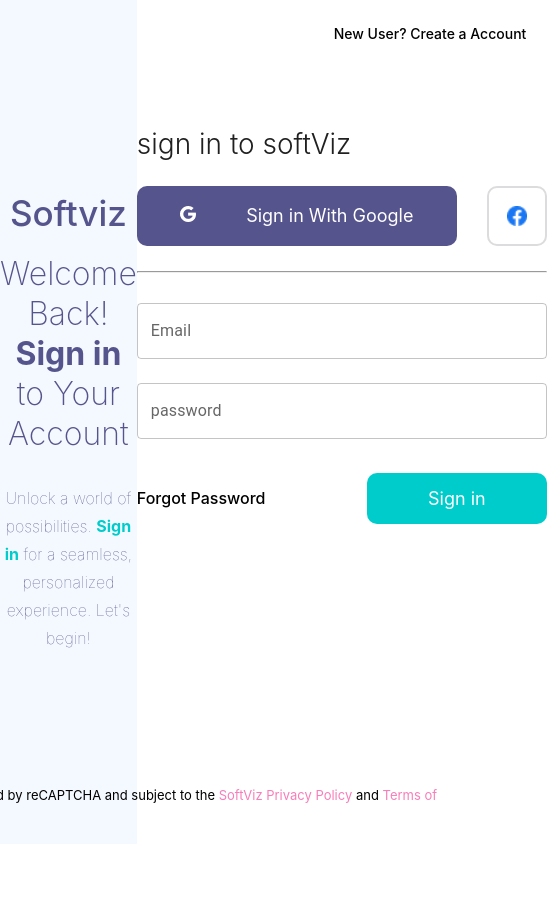
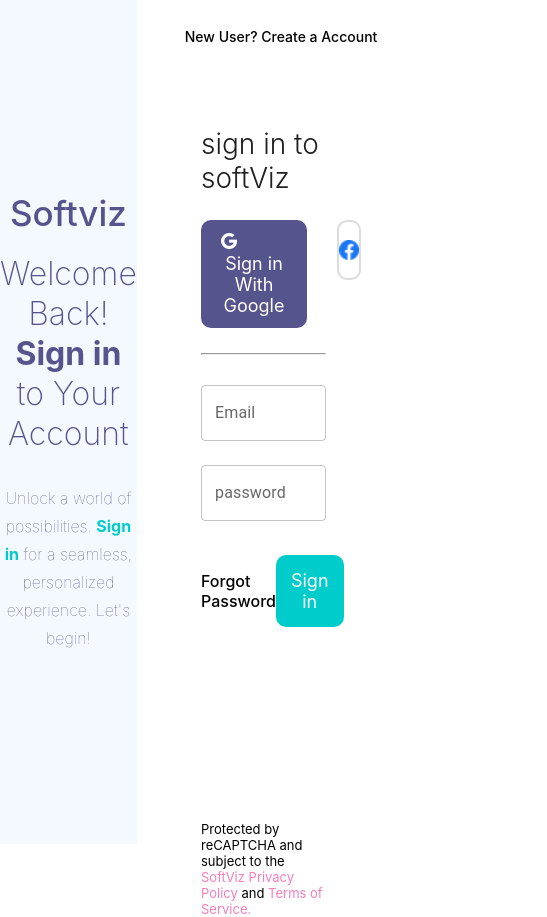
Before and after one commit to abhinand-vp/softviz-erp-app, a React (Vite) app: page / in a window 390 px wide. Shown: the whole page, 547 px wide, since content can reach past the window. Before the commit the page ends 844 px from the top, so only its background shows below. Built offline with nearby package versions, Linux system fonts and the light colour scheme.

Commit message:
signup resposnive

```diff
--- a/src/pages/signup/Signup.jsx
+++ b/src/pages/signup/Signup.jsx
@@ -174,13 +174,13 @@
                                 <button type="submit">Sign in</button>
                             </div>
                         </form>
-              <p className="bottem">
+                        <p className="bottam">
                             Protected by reCAPTCHA and subject to the{" "}
                             <span> SoftViz Privacy Policy</span> and{" "}
                             <span>Terms of Service.</span>
                         </p>
                         <p onClick={() => setforms(2)} className="new_user_p">
-                New User? Create a Account
+                            New User? <span>Create a Account</span>
                         </p>
                     </div>
                 )}
@@ -196,7 +196,7 @@
                                     <div>
                                         <TextField
                                             {...register1("first_name", { required: true })}
-                        label="first_name"
+                                            label="First Name"
                                             fullWidth
                                             variant="outlined"
                                             type="text"
@@ -209,7 +209,7 @@
                                     <div>
                                         <TextField
                                             {...register1("last_name", { required: true })}
-                        label="last_name"
+                                            label="Last Name"
                                             fullWidth
                                             variant="outlined"
                                             type="text"
--- a/src/pages/signup/signup.css
+++ b/src/pages/signup/signup.css
@@ -91,7 +91,8 @@
     align-items: center;
     cursor: pointer;
 }
-.signup_fb_button:hover{
+
+.signup_fb_button:hover {
     border-color: #00CCCB;
 }
 
@@ -115,17 +116,19 @@
     font-weight: 500;
 }
 
-.sign_uo_forget>p:hover, .sign_up_form_3 p:hover {
+.sign_uo_forget>p:hover,
+.sign_up_form_3 p span:hover {
     color: #56548C;
     font-weight: 500;
     font-size: 18px;
     letter-spacing: 1px;
 }
 
-.resent_big_font{
+.resent_big_font {
     font-size: 45px !important;
     line-height: 40px !important;
 }
+
 .sign_uo_forget>button {
     width: 180px;
     padding: 15px;
@@ -137,16 +140,12 @@
     cursor: pointer;
 }
 
-.bottem {
-    position: absolute;
-    bottom: 3%;
-    right: 25%;
-    text-align: start;
-    width: 500px;
-    font-size: 13px;
+.bottam {
+    font-size: 13PX;
+    margin-top: 23vh;
 }
 
-.bottem span {
+.bottam span {
     color: #F77EB9;
 }
 
@@ -160,7 +159,7 @@
     cursor: pointer;
 }
 
-.new_user_p:hover {
+.new_user_p span:hover {
     color: #00CCCB;
     font-size: 16px;
 }
@@ -168,7 +167,7 @@
 .sign_up_form_2 {
     width: 40vw;
     background-color: #FBFCFC;
-    height: 90vh;
+    height: auto;
     justify-content: center;
     align-items: center;
     margin: 5vh 0;
@@ -183,6 +182,10 @@
     margin: 15px 0;
 }
 
+.signup_page_right_01 {
+    width: 32vw;
+}
+
 .sign_up_form_2>p {
     font-size: 16px;
     letter-spacing: 0lvw;
@@ -193,7 +196,6 @@
 
 .signup_2_fields_line {
     display: flex;
-    /* justify-content: space-between; */
     gap: 10px;
 }
 
@@ -260,3 +262,36 @@
     margin-bottom: 20px;
     padding-top: 4px;
 }
+
+@media screen and (min-device-width: 1201px) and (max-device-width: 1450px) {
+    .sign_up_form_2 {
+        margin: 2vh 0;
+    }
+
+    .sign_up_form_2 button,
+    .sign_up_form_3 button {
+        margin: 0px 0;
+    }
+}
+
+@media screen and (min-device-width: 376px) and (max-device-width: 480px) {
+    .signup_page_left {
+        display: none;
+    }
+
+    .signup_page_right {
+        padding: 50px;
+    }
+
+    .bottam {
+        margin-top: 35vh;
+    }
+
+    .signup_page_right_01>h3 {
+        margin-top: 22vh;
+    }
+
+    .signup_page_right_01 {
+        width: 95vw;
+    }
+}
```
Lines whose indentation alone changed are shown as unchanged.
